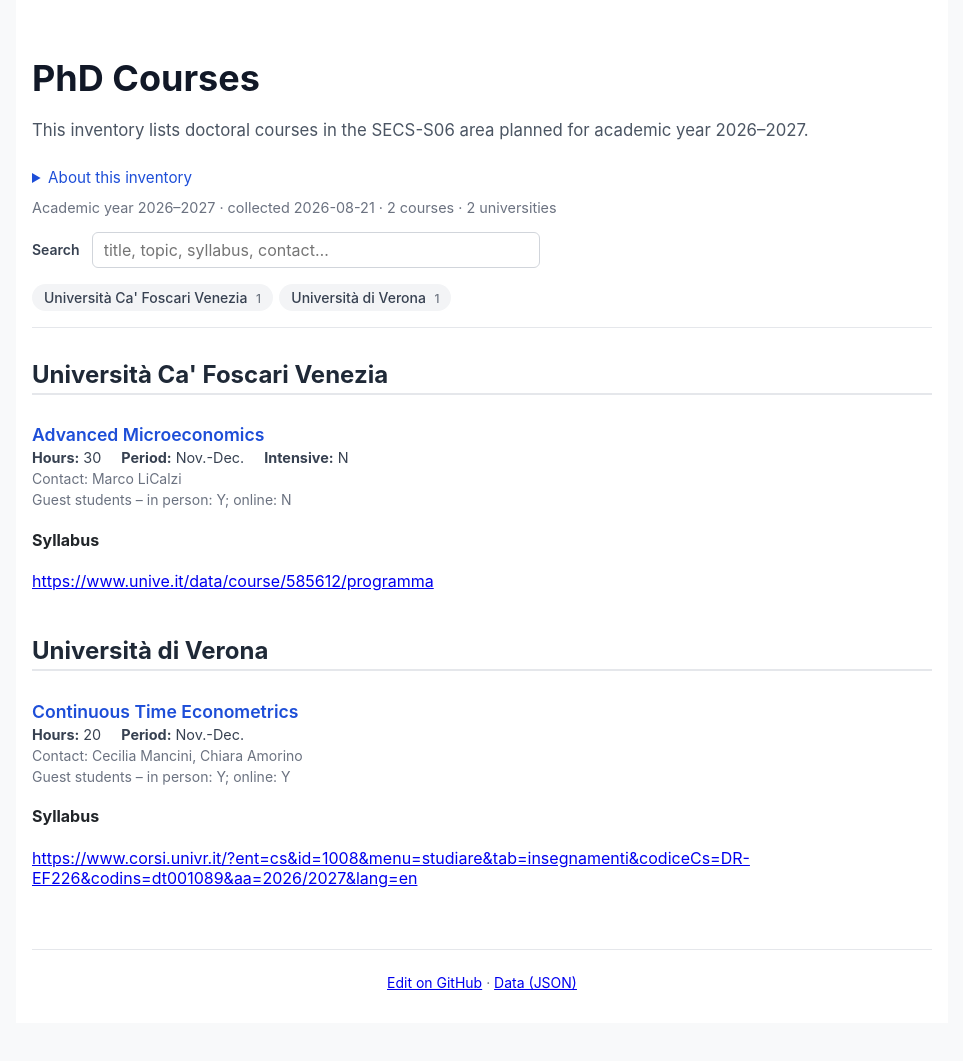
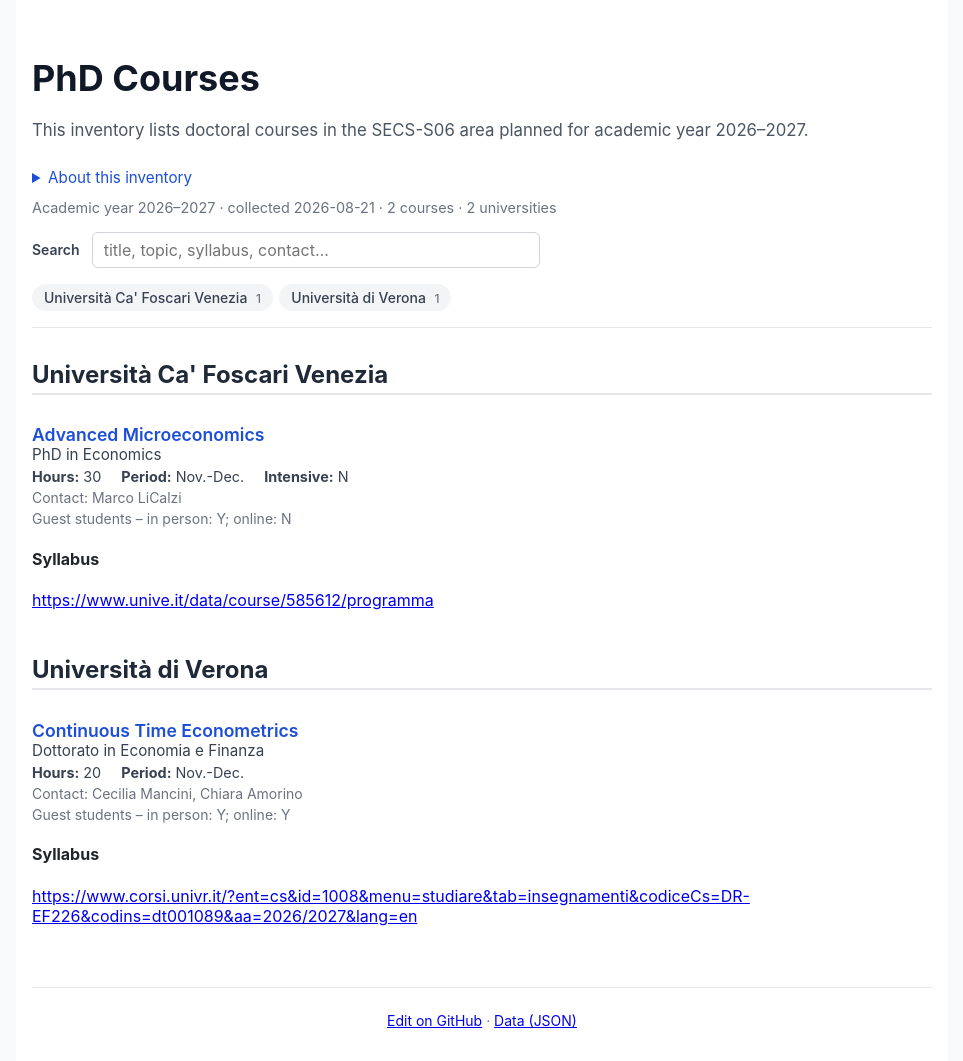
Before and after one commit to mlicalzi/phd_courses, a Jekyll site: the page built from index.html, in a window 1280 px wide. Shown: the whole page, without its empty margins (158-1121 px from the left). Built offline with Jekyll 4.4.1, drawn with Linux system fonts in a browser that asks for light colours; before the commit the page ends 1023 px from its top, so only the background shows below that.

Commit message:
Change phd_program to program in thesis author section

```diff
--- a/index.html
+++ b/index.html
@@ -45,7 +45,7 @@ title: PhD Courses | SECS-S06
     {% for c in group.items %}
     <li class="course" id="{{ group.name | slugify }}-{{ c.title | slugify }}">
       <div class="thesis-title">{% if c.url and c.url != '' %}<a href="{{ c.url }}" target="_blank" rel="noreferrer">{{ c.title | escape }}</a>{% else %}<a href="#{{ group.name | slugify }}-{{ c.title | slugify }}">{{ c.title | escape }}</a>{% endif %}</div>
-      {% if c.phd_program %}<div class="thesis-author">{{ c.phd_program | escape }}</div>{% endif %}
+      {% if c.program %}<div class="thesis-author">{{ c.program | escape }}</div>{% endif %}
       <div class="thesis-meta">
         {% if c.hours %}<span><strong>Hours:</strong> {{ c.hours | escape }}</span>{% endif %}
         {% if c.period %}<span><strong>Period:</strong> {{ c.period | escape }}</span>{% endif %}
```
